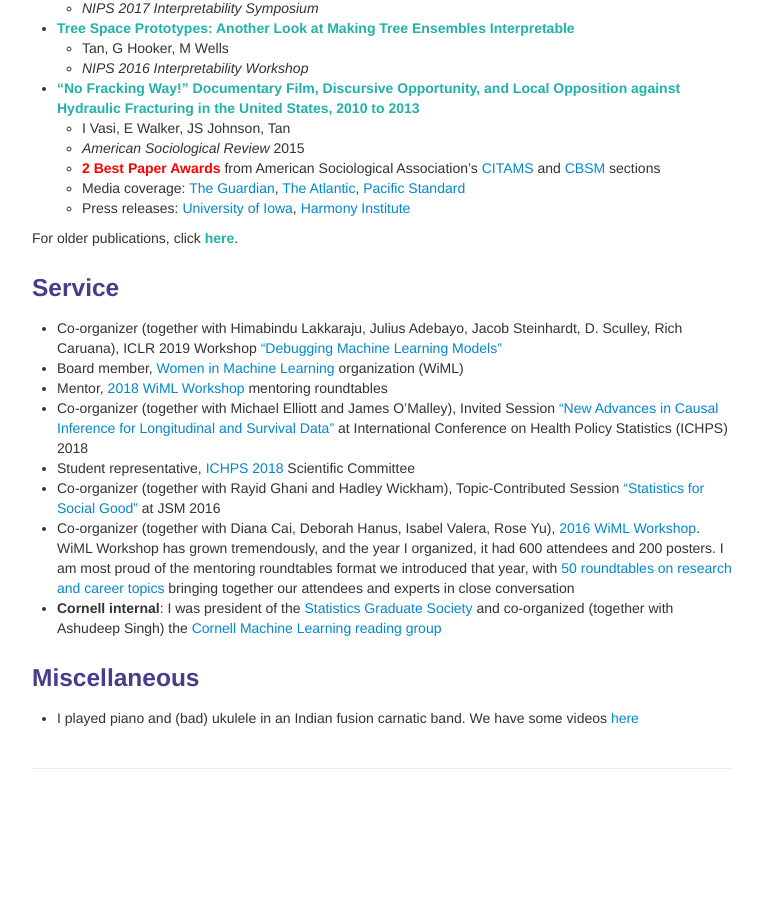
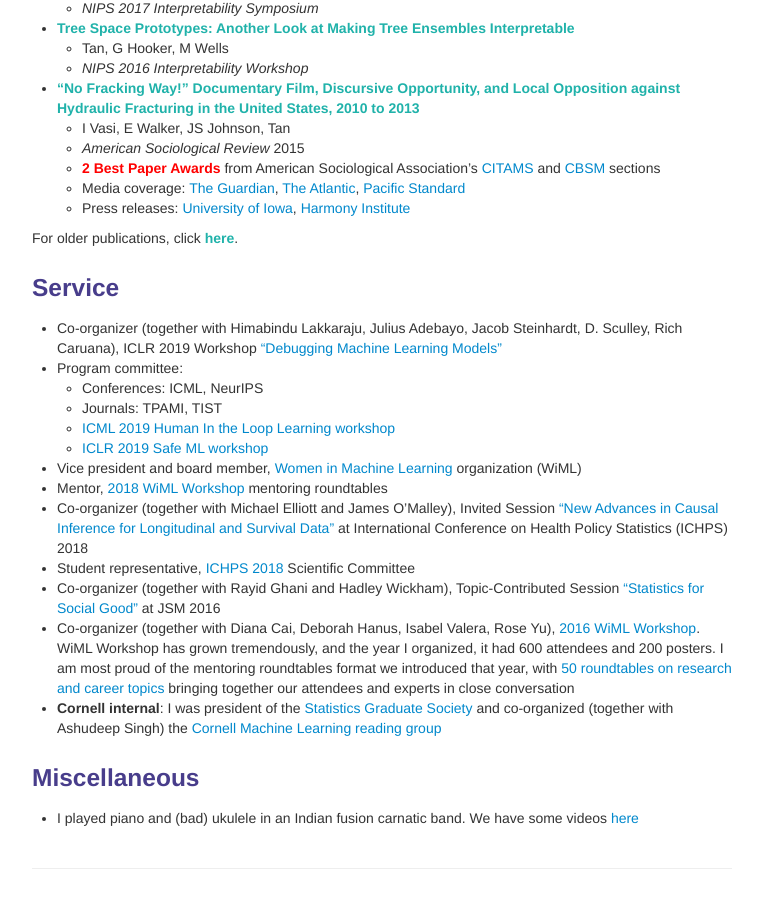
Before and after one commit to shftan/shftan.github.io, a Jekyll site: the page built from index.md, in a window 1280 px wide and 900 px high, scrolled down 1623 px. Shown: the whole window, without its empty margins (258-1021 px from the left). Built offline with Jekyll 4.4.1, drawn with Linux system fonts in a browser that asks for light colours; before the commit the page ends 2423 px from its top, so only the background shows below that; some of the changed text lies outside the part shown.

Commit message:
Update index.md

```diff
--- a/index.md
+++ b/index.md
@@ -20,7 +20,7 @@ keywords: Sarah Tan, Cornell, statistics, interpretability, causal inference, co
         <div class="span8">
                 <p>I'm a PhD student at <a href="https://stat.cornell.edu/">Cornell Statistics</a>, minoring in Computer Science. I'm also currently a visiting student at <a href="https://epibiostat.ucsf.edu/">UCSF</a> and based in the SF Bay Area. Broadly, I work on interpretability of machine learning methods. I'm also interested in algorithmic fairness, healthcare applications, and causal inference.</p>
 
-                <p>I'm advised by <a href="http://faculty.bscb.cornell.edu/~hooker/">Giles Hooker</a> and <a href="https://courses.cit.cornell.edu/mtw1/">Martin Wells</a>, and <a href="https://www.cs.cornell.edu/people/tj/">Thorsten Joachims</a> and <a href="https://www.microsoft.com/en-us/research/people/rcaruana/">Rich Caruana</a> are on my committee. Previously, I studied at Berkeley and Columbia, and worked in public policy in NYC, including the health department and public hospitals system. In 2014, I was a <a href="https://dssg.uchicago.edu">Data Science for Social Good</a> fellow. I spent summer 2015 at Xerox Research (now <a href="http://www.europe.naverlabs.com">Naver Labs</a>) and summers 2017 and 2018 at Microsoft Research, working with <a href="https://www.microsoft.com/en-us/research/people/rcaruana/">Rich Caruana</a>, <a href="https://www.microsoft.com/en-us/research/people/kori/">Kori Inkpen</a>, and <a href="https://www.microsoft.com/en-us/research/people/eckamar/">Ece Kamar</a>. I'm on the board of the <a href="https://wimlworkshop.org">Women in Machine Learning</a> organization.</p>
+                <p>I'm advised by <a href="http://faculty.bscb.cornell.edu/~hooker/">Giles Hooker</a> and <a href="https://courses.cit.cornell.edu/mtw1/">Martin Wells</a>, and <a href="https://www.cs.cornell.edu/people/tj/">Thorsten Joachims</a> and <a href="https://www.microsoft.com/en-us/research/people/rcaruana/">Rich Caruana</a> are on my committee. Previously, I studied at Berkeley and Columbia, and worked in public policy in NYC, including the health department and public hospitals system. In 2014, I was a <a href="https://dssg.uchicago.edu">Data Science for Social Good</a> fellow. I spent summer 2015 at Xerox Research (now <a href="http://www.europe.naverlabs.com">Naver Labs</a>) and summers 2017 and 2018 at Microsoft Research, working with <a href="https://www.microsoft.com/en-us/research/people/rcaruana/">Rich Caruana</a>, <a href="https://www.microsoft.com/en-us/research/people/kori/">Kori Inkpen</a>, and <a href="https://www.microsoft.com/en-us/research/people/eckamar/">Ece Kamar</a>. I'm vice president and on the board of the <a href="https://wimlworkshop.org">Women in Machine Learning</a> organization.</p>
 
         </div>
 </div>
@@ -95,7 +95,12 @@ For older publications, click <a class="paper" href="olderpublications.html">her
 <div class="row-fluid" id="service"><h3>Service</h3>
 </div>
 - Co-organizer (together with Himabindu Lakkaraju, Julius Adebayo, Jacob Steinhardt, D. Sculley, Rich Caruana), ICLR 2019 Workshop [“Debugging Machine Learning Models”](https://iclr.cc/Conferences/2019/Schedule?showEvent=628)
-- Board member, [Women in Machine Learning](https://wimlworkshop.org) organization (WiML)
+- Program committee:
+  - Conferences: ICML, NeurIPS
+  - Journals: TPAMI, TIST
+  - [ICML 2019 Human In the Loop Learning workshop](https://sites.google.com/view/hill2019/home)
+  - [ICLR 2019 Safe ML workshop](https://sites.google.com/view/safeml-iclr2019/home)
+- Vice president and board member, [Women in Machine Learning](https://wimlworkshop.org) organization (WiML)
 - Mentor, [2018 WiML Workshop](https://wimlworkshop.org/2018/program/) mentoring roundtables
 - Co-organizer (together with Michael Elliott and James O'Malley),  Invited Session ["New Advances in Causal Inference for Longitudinal and Survival Data"](http://ww2.amstat.org/meetings/ichps/2018/onlineprogram/Program.cfm) at International Conference on Health Policy Statistics (ICHPS) 2018
 - Student representative, [ICHPS 2018](http://ww2.amstat.org/meetings/ichps/2018/) Scientific Committee
```
